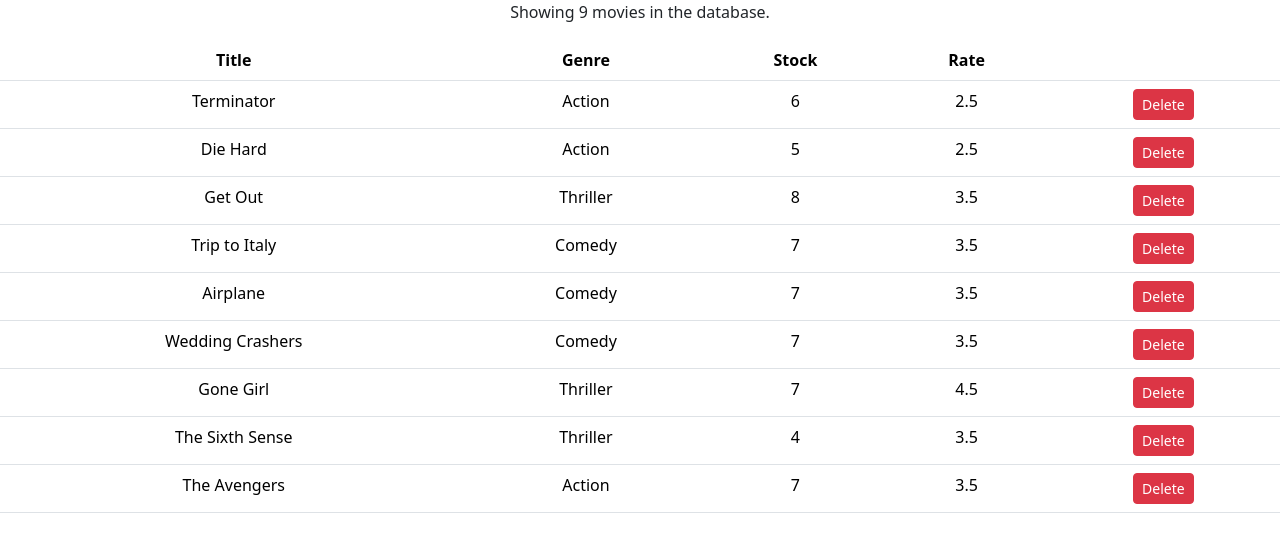
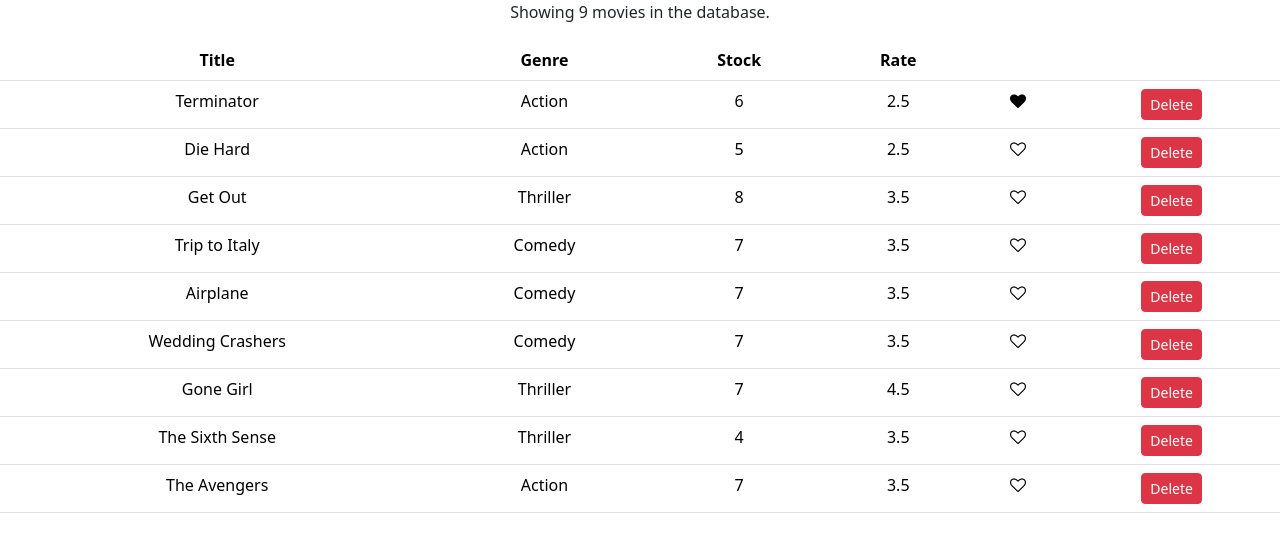
Before and after one commit to jabez-abija2399/React_projects, a React (Create React App) app in the folder vidly/: page / in a window 1280 px wide. Shown: the top 552 px of the page. Built offline with nearby package versions, Linux system fonts and the light colour scheme.

Commit message:
Refactor Like component to functional component and add handleLike method in Movies component for toggling liked state

```diff
--- a/vidly/src/components/like.jsx
+++ b/vidly/src/components/like.jsx
@@ -1,16 +1,14 @@
-import React, { Component } from 'react'
+import React, { Component } from "react";
 
-class Like extends Component {
-  render() {
-    return (
-      <i
-        onClick={this.props.onClick}
-        style={{ cursor: 'pointer' }}
-        className={this.props.liked ? 'fa fa-heart' : 'fa fa-heart-o'}
-        aria-hidden="true"
-      ></i>
-    )
-  }
-}
+const Like = (props) => {
+  return (
+    <i
+      onClick={props.onClick} // onClick event handler to handle the click event
+      style={{ cursor: "pointer" }} // inline style to set the cursor property to pointer
+      className={props.liked ? "fa fa-heart" : "fa fa-heart-o"} // conditional rendering to display a filled heart icon if the liked property is true, and an outlined heart icon if the liked property is false
+      aria-hidden="true" // aria-hidden attribute to indicate that the icon is hidden from screen readers
+    ></i>
+  );
+};
 
-export default Like
+export default Like;
--- a/vidly/src/components/movies.jsx
+++ b/vidly/src/components/movies.jsx
@@ -14,6 +14,14 @@ class Movies extends Component {
     const movies = this.state.movies.filter((m) => m._id !== movie._id); // filter method to exclude the movie object that was passed as an argument
     this.setState({ movies }); // update the state object
   };
+
+    handleLike = (movie) => {   // handleLike method
+    const movies = [...this.state.movies]; // clone the movies array
+    const index = movies.indexOf(movie); // find the index of the movie object that was passed as an argument
+    movies[index] = { ...movies[index] }; // clone the movie object at the specified index
+    movies[index].liked = !movies[index].liked; // toggle the liked property of the cloned movie object
+    this.setState({ movies }); // update the state object
+    }
 
   render() {
     // render method
@@ -35,6 +43,7 @@ class Movies extends Component {
               <th>Stock</th>
               <th>Rate</th>
               <th></th>
+              <th></th>
             </tr>
           </thead>
           <tbody>
@@ -47,6 +56,9 @@ class Movies extends Component {
                   <td>{movie.genre.name}</td>
                   <td>{movie.numberInStock}</td>
                   <td>{movie.dailyRentalRate}</td>
+                  <td>
+                    <Like liked = {movie.liked} onClick = {() => this.handleLike(movie)} />
+                  </td>
                   <td>
                     <button
                       onClick={() => this.handleDelete(movie)}
```
